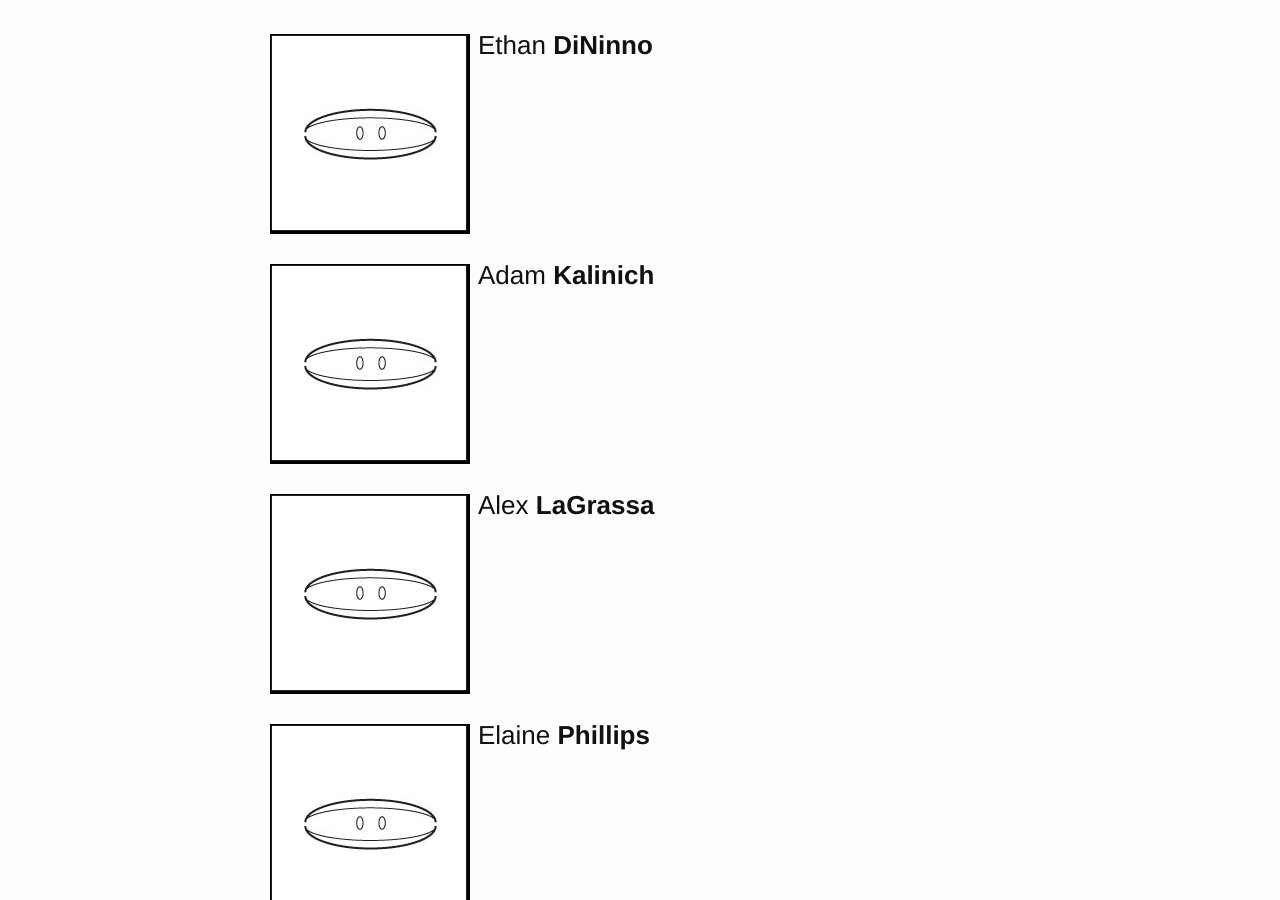
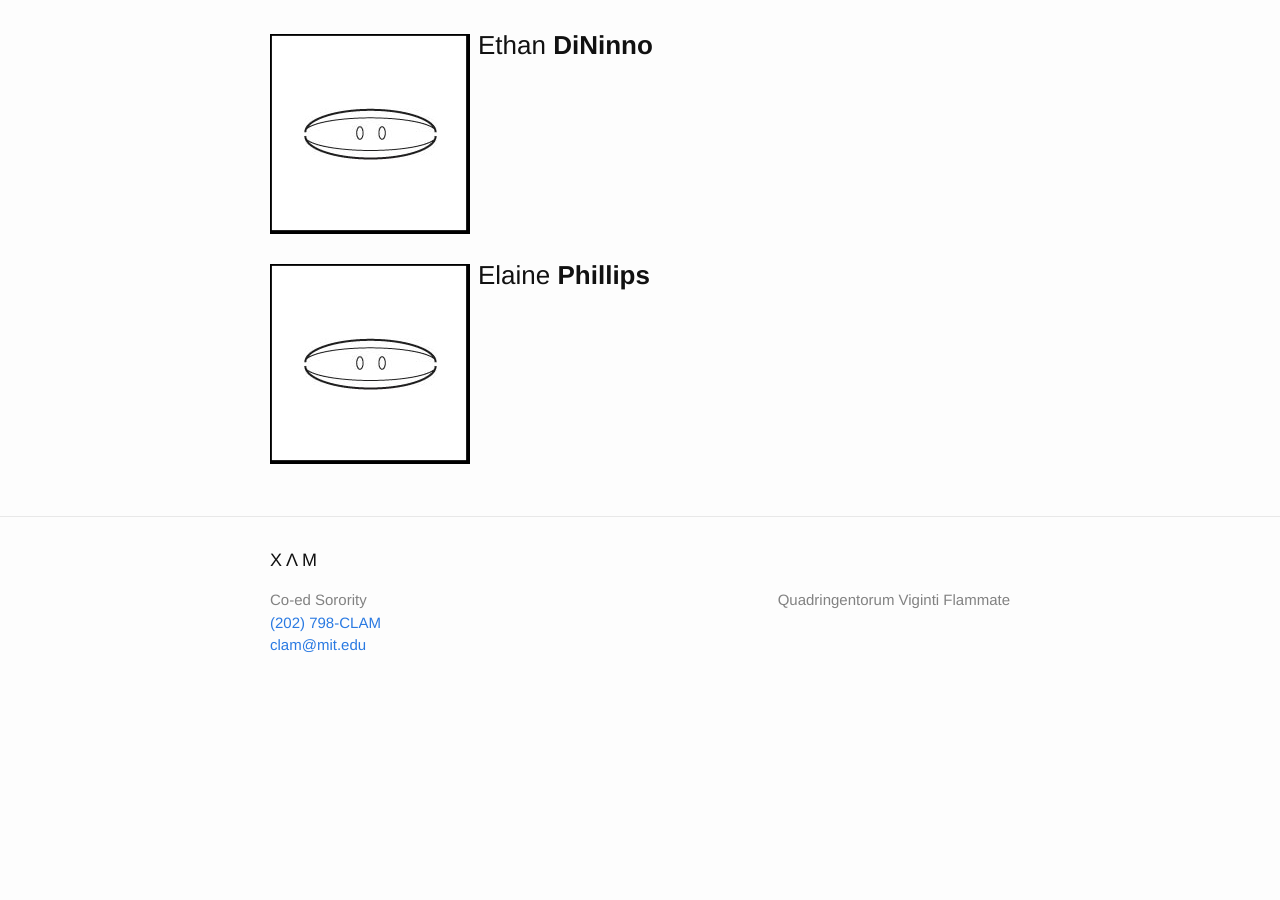
Before and after one commit to clam420/clam420.github.io, a Jekyll site: the page built from sisters.md, in a window 1280 px wide and 900 px high, scrolled down 3689 px. Built offline with Jekyll 4.4.1, drawn with Linux system fonts in a browser that asks for light colours; after the commit the page ends 4406 px from its top, so only the background shows below that.

Commit message:
Update alumni + sisters

```diff
--- a/sisters.md
+++ b/sisters.md
@@ -89,15 +89,5 @@ Bio: Half man, half computer. Despite allegations that he only listens to Dr. Dr
 
 <div style="min-height:200px; margin:30px auto">
 <img style="float:left; padding-right:8px; padding-top:8px; max-width: 30%" src="/assets/clam.jpg">
-<h3>Adam <b>Kalinich</b></h3>
-</div>
-
-<div style="min-height:200px; margin:30px auto">
-<img style="float:left; padding-right:8px; padding-top:8px; max-width: 30%" src="/assets/clam.jpg">
-<h3>Alex <b>LaGrassa</b></h3>
-</div>
-
-<div style="min-height:200px; margin:30px auto">
-<img style="float:left; padding-right:8px; padding-top:8px; max-width: 30%" src="/assets/clam.jpg">
 <h3>Elaine <b>Phillips</b></h3>
 </div>
```
Also changed, not shown: alumni.md (+5 -0 lines).
